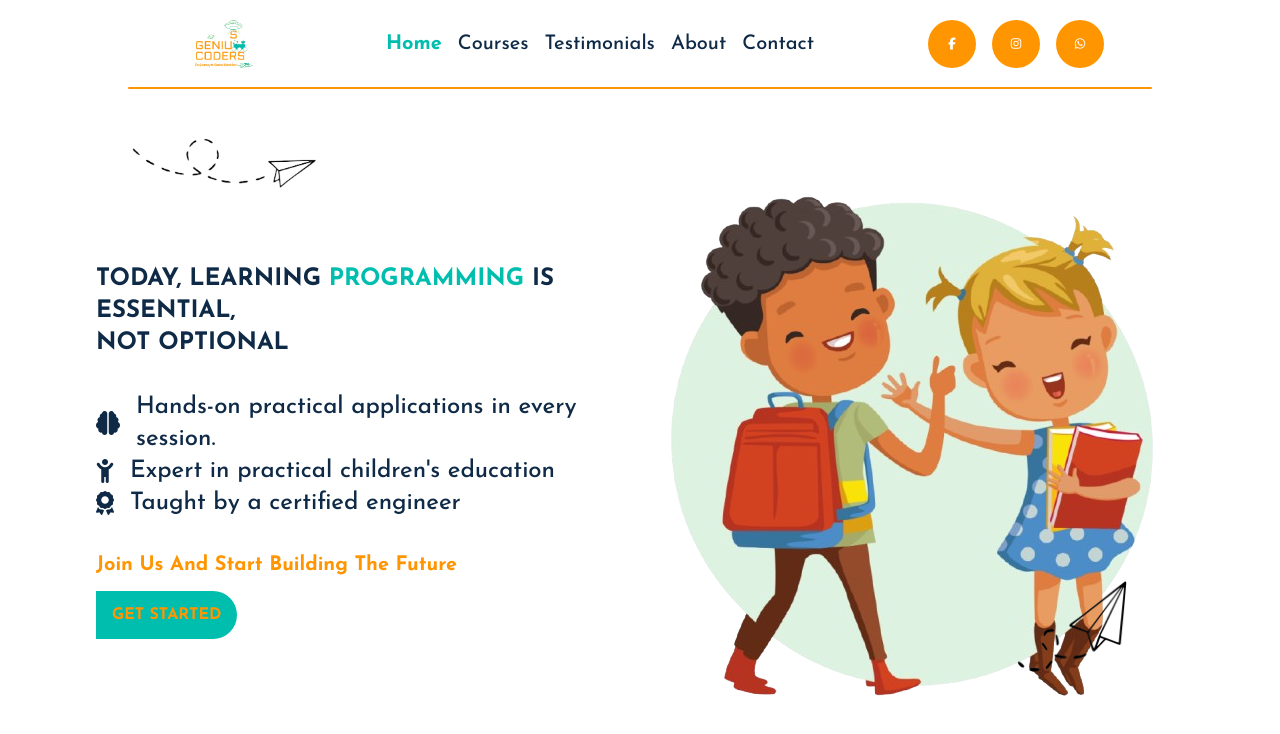
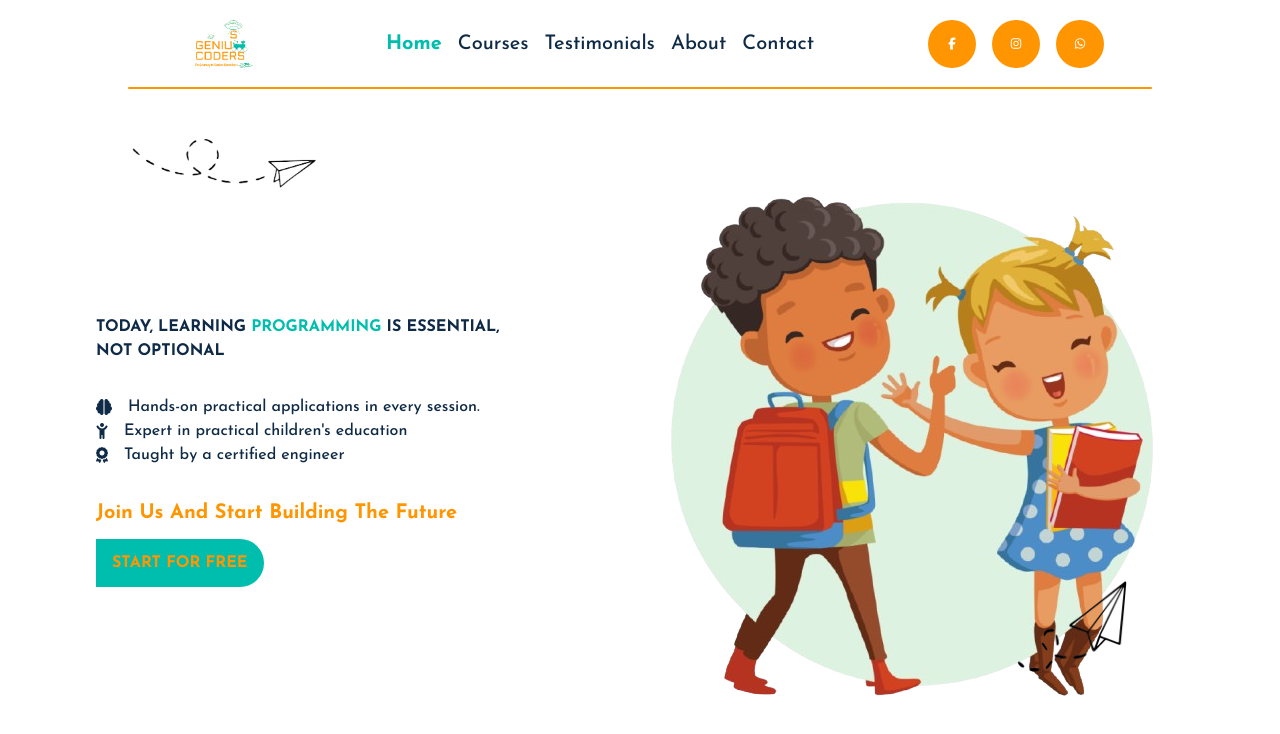
Before and after one commit to Amr-keshk/genius-coders, a React (Vite) app: page / in a window 1280 px wide. Shown: the top 734 px of the page. Built offline with nearby package versions, Linux system fonts and the light colour scheme.

Commit message:
Update Hero.jsx

```diff
--- a/src/components/Hero.jsx
+++ b/src/components/Hero.jsx
@@ -8,18 +8,18 @@ import engineer from "/elements/engineer.jpg"
 import { Link } from 'react-router-dom'
 function Hero() {
   return (
-    <div className='flex flex-col lg:flex-row lg:items-center w-full h-screen pt-[90px] px-8 sm:px-12 md:px-24 relative overflow-hidden'>
+    <div className='flex flex-col lg:flex-row lg:items-center w-full h-screen pt-[90px] px-8 sm:px-12 md:px-24 relative'>
       <div className='layer absolute top-0 left-0 bottom-0 right-0 bg-secondaryColor bg-opacity-0 -z-10'></div>
       <div className='elements'>
         <img className='max-w-sm absolute -right-28 lg:-right-0 top-24 -z-10' src={sunVideo} alt="Sun animation representing innovation" />
         <img className='absolute w-24 lg:w-48 left-1/2 md:left-2/3 top-80 lg:left-32 lg:top-32 -z-20' src={paperRocket1} alt="Paper rocket flying towards the future" loading="lazy"/>
-        <img className='absolute w-20 lg:w-40 bottom-32 right-4 lg:right-32 rotate-0' src={paperRocket} alt="Paper rocket flying towards the future" loading="lazy"/>
+        <img className='absolute w-20 lg:w-40 bottom-10 sm:bottom-32 right-4 lg:right-32 rotate-0' src={paperRocket} alt="Paper rocket flying towards the future" loading="lazy"/>
       </div>
 
       <div className='flex-1 lg:flex-initial lg:w-4/6 xl:flex-1 flex justify-center flex-col'>
 
-        <h1 className="text-primaryTextColor text-2xl font-bold uppercase">today, learning <strong className='text-primaryColor'>programming</strong> is essential, <span className='block'>not optional</span></h1>
-        <ul className='text-primaryTextColor sm:my-8 text-2xl'>
+        <h1 className="text-primaryTextColor font-bold uppercase">today, learning <strong className='text-primaryColor'>programming</strong> is essential, <span className='block'>not optional</span></h1>
+        <ul className='text-primaryTextColor sm:my-8 '>
           <li className='flex items-center gap-4 font-medium'><i className="fa-solid fa-brain"></i>Hands-on practical applications in every session.</li>
           <li className='flex items-center gap-4 font-medium'><i className="fa-solid fa-child-reaching"></i>Expert in practical children&apos;s education</li>
           <li className='flex items-center gap-4 font-medium'><i className="fa-solid fa-award"></i>Taught by a certified engineer</li>
@@ -29,7 +29,7 @@ function Hero() {
           <span className='block mb-6 text-xl'>Join us and start building the future</span>
           <button>
             <Link to="/contact" className='relative'>
-              <span className='uppercase bg-primaryColor p-2 my-4 sm:p-4 hover:bg-secondaryColor rounded-e-full hover:text-primaryColor transition-all duration-500'>Get Started</span>
+              <span className='uppercase bg-primaryColor p-2 my-4 sm:p-4 hover:bg-secondaryColor rounded-e-full hover:text-primaryColor transition-all duration-500'>start for free</span>
               <img className='min-w-60 absolute left-1/2 top-1/2 -translate-y-1/2 -z-10' src={astro} alt="Astronaut in space representing future learning journey" />
             </Link>
           </button>
```
